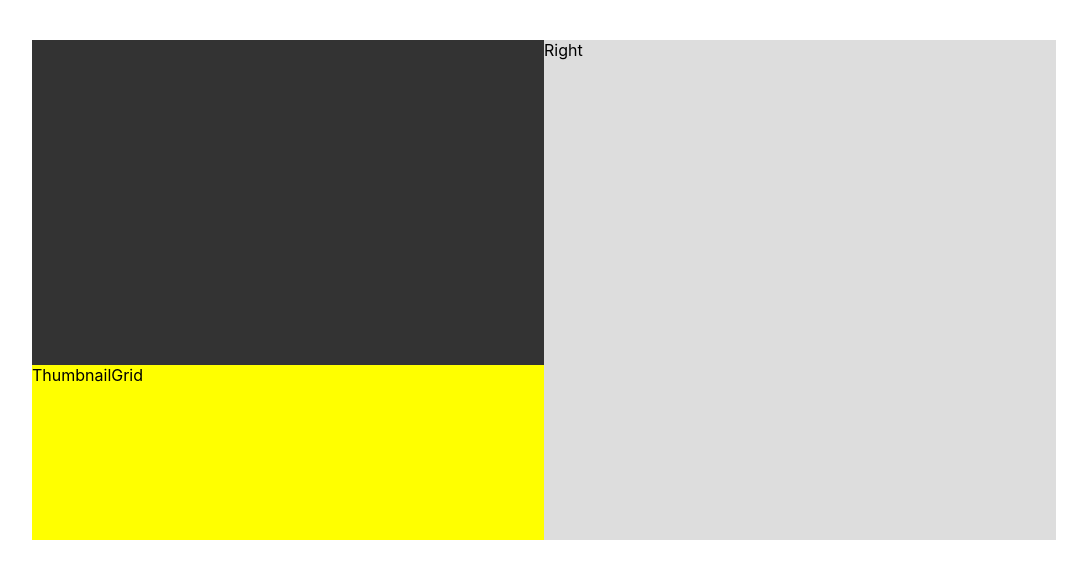
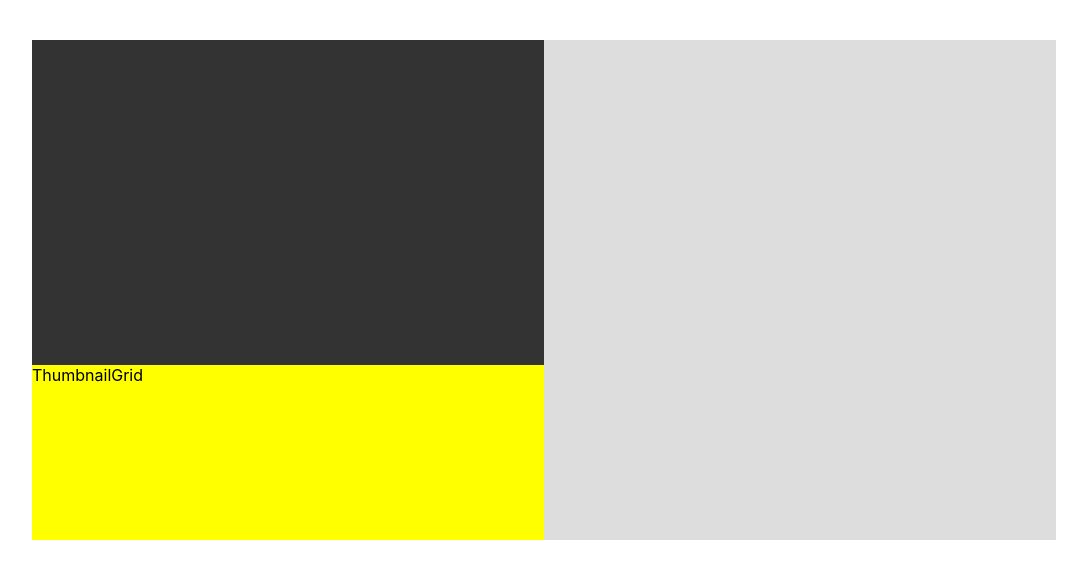
Before and after one commit to jjcav84/thumbnail-gallery, a React (Create React App) app: page / in a window 1280 px wide. Shown: the top 578 px of the page, without its empty margins (96-1183 px from the left). Built offline with nearby package versions, Linux system fonts and the light colour scheme; the HTML template or start-up script is replaced by a standard one.

Commit message:
removed text from text box

```diff
--- a/src/components/thumbnail-gallery/index.js
+++ b/src/components/thumbnail-gallery/index.js
@@ -15,7 +15,7 @@ export default class ThumbnailGallery extends Component {
 
                 {/* Right Side */}
                 <div style={{ flex: 1 }}>
-                  Right
+
                 </div>
 
             </div>
```
